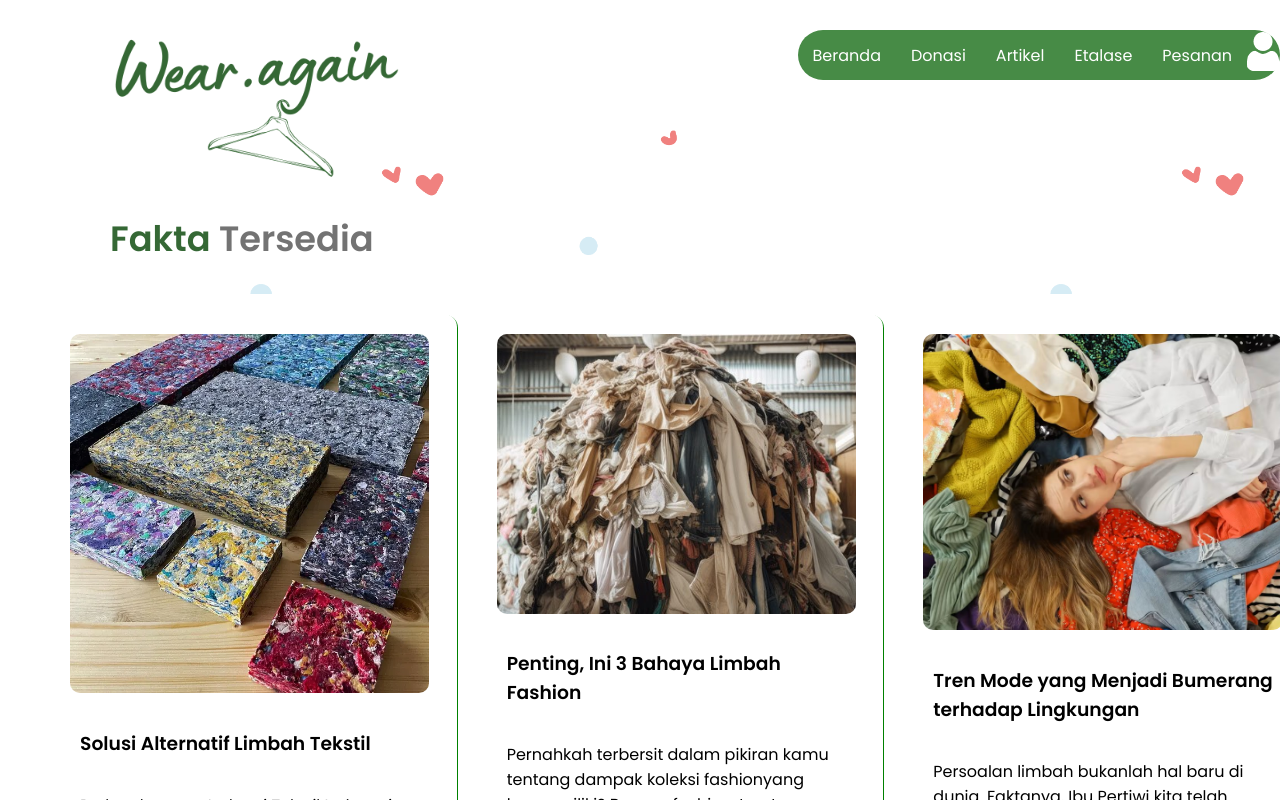
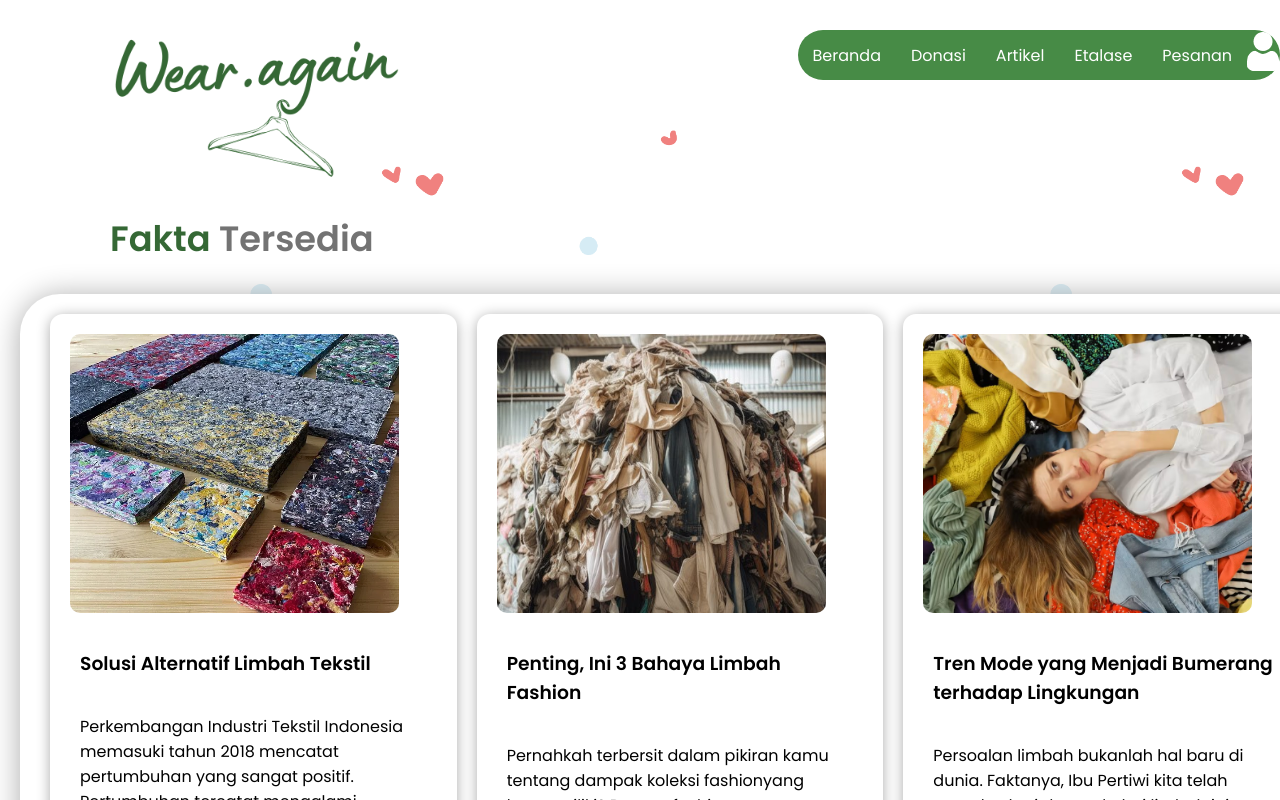
Before and after one commit to muhammadfakhrirosadi/wear-again, a React (Vite) app: page /artikel in a window 1280 px wide. Shown: the top 800 px of the page. Built offline with nearby package versions, Linux system fonts and the light colour scheme.

Commit message:
Fixing Artikel Page

```diff
--- a/src/App.jsx
+++ b/src/App.jsx
@@ -3,6 +3,7 @@
 import Home from './page/Home'
 import Artikel from './page/Artikel'
 import Artikel_Full1 from './page/Artikel_Full1'
+import Donasi from './page/Donasi'
 import { BrowserRouter as Router, Routes,Route} from 'react-router-dom'
 
 function App() {
@@ -13,6 +14,7 @@ function App() {
         <Route  exact path='/' element={<Home/>} />
         <Route  exact path='/artikel' element={<Artikel/>} />
         <Route  exact path='/artikel_full1' element={<Artikel_Full1/>} />
+        <Route  exact path='/donasi' element={<Donasi/>} />
       </Routes>
       {/*<Footer />/*/}
    </Router>
--- a/src/components/Navbar.jsx
+++ b/src/components/Navbar.jsx
@@ -18,7 +18,7 @@ function Navbar() {
             <img src={Logo}/>
             <div className='hiddenLinks'>
             <Link to='/'>Beranda</Link>
-            <Link to='/about'>Donasi</Link>
+            <Link to='/donasi'>Donasi</Link>
             <Link to='/artikel'>Artikel</Link>
             <Link to='/etalase'>Etalase</Link>
             <Link to='/pesanan'>Pesanan</Link>
@@ -27,7 +27,7 @@ function Navbar() {
         </div>
         <div className='rightSide'>
             <Link to='/'>Beranda</Link>
-            <Link to='/about'>Donasi</Link>
+            <Link to='/donasi'>Donasi</Link>
             <Link to='/artikel'>Artikel</Link>
             <Link to='/etalase'>Etalase</Link>
             <Link to='/pesanan'>Pesanan</Link>
--- /dev/null
+++ b/src/page/Donasi.jsx
@@ -0,0 +1,9 @@
+import React from 'react'
+
+function Donasi() {
+  return (
+    <div>Donasi</div>
+  )
+}
+
+export default Donasi
--- a/src/styles/Artikel.css
+++ b/src/styles/Artikel.css
@@ -6,10 +6,11 @@
 
   .article-wrapper {
     background-color: white;
+    box-shadow: 0px 2px 30.9px 0px rgb(171, 171, 171);
     border-radius:40px;
     padding: 20px;
     width: 1280px;
-    height: 1450px;
+    height: 1411px;
     display: flex;
     margin: auto;
     margin-bottom: 100px;
@@ -46,8 +47,7 @@
   .article-item {
     flex-basis: calc(33.33% - 20px);
     margin-bottom: 30px;
-    background-color:white;
-    box-shadow: green 1px 1px;
+    box-shadow: 0px 2px 13.3px 0px rgb(171, 171, 171);
     border-radius: 13px;
     overflow: hidden;
     padding: 0px 20px;
@@ -60,7 +60,8 @@
   }
 
   .article-item img {
-    width: 98%;
+    width: 329px;
+    height: 279px;
     margin-top: 20px;
     border-radius: 10px;
     -webkit-border-radius: 10px;
@@ -77,12 +78,14 @@
     color: #000;
   }
 
-  .article-content h2 {
+  .article-content h3 {
     margin-bottom: 20px;
+    color: black;
   }
 
   .article-content p {
     margin-bottom: 20px;
+
   }
 
   .learn_more_btn {
```
